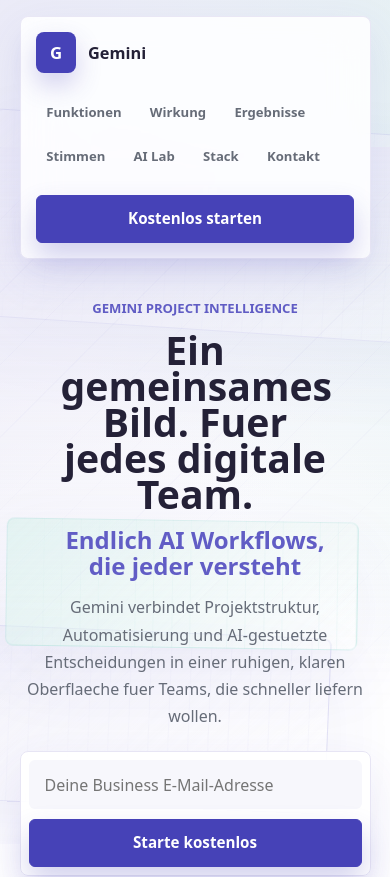
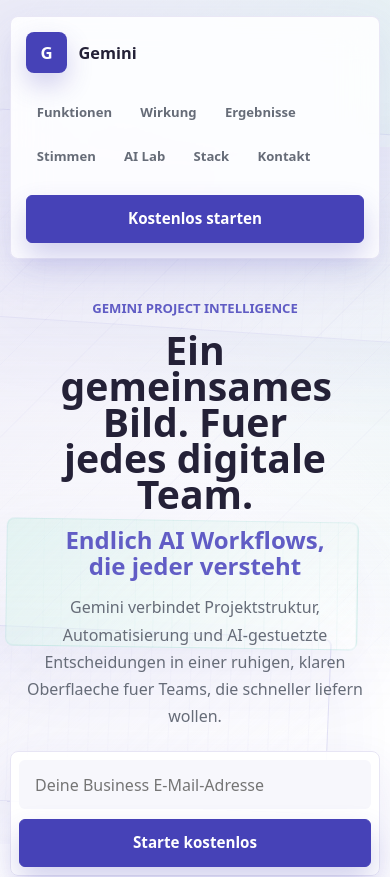
Before and after one commit to oem66/Gemini-Web, an Angular app: page / in a window 390 px wide. Shown: the top 877 px of the page. Built offline with nearby package versions, Linux system fonts and the light colour scheme.

Commit message:
update content

```diff
--- a/src/app/app.component.scss
+++ b/src/app/app.component.scss
@@ -90,7 +90,7 @@
 }
 
 .container {
-  width: min(90vw, calc(100% - 3rem));
+  width: min(95vw, calc(100% - 3rem));
   margin-inline: auto;
 }
 
@@ -1231,7 +1231,7 @@
 
 @media (max-width: 720px) {
   .container {
-    width: min(90vw, calc(100% - 1.25rem));
+    width: min(95vw, calc(100% - 1.25rem));
   }
 
   main {
```
